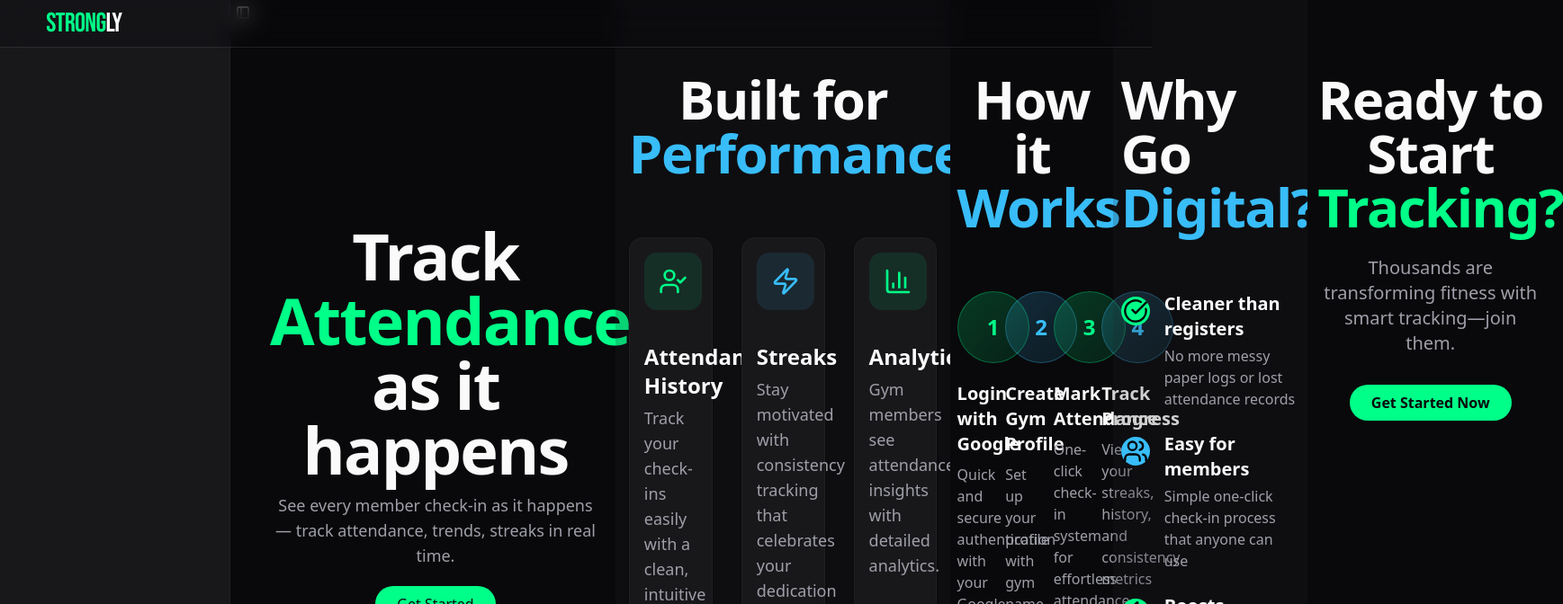
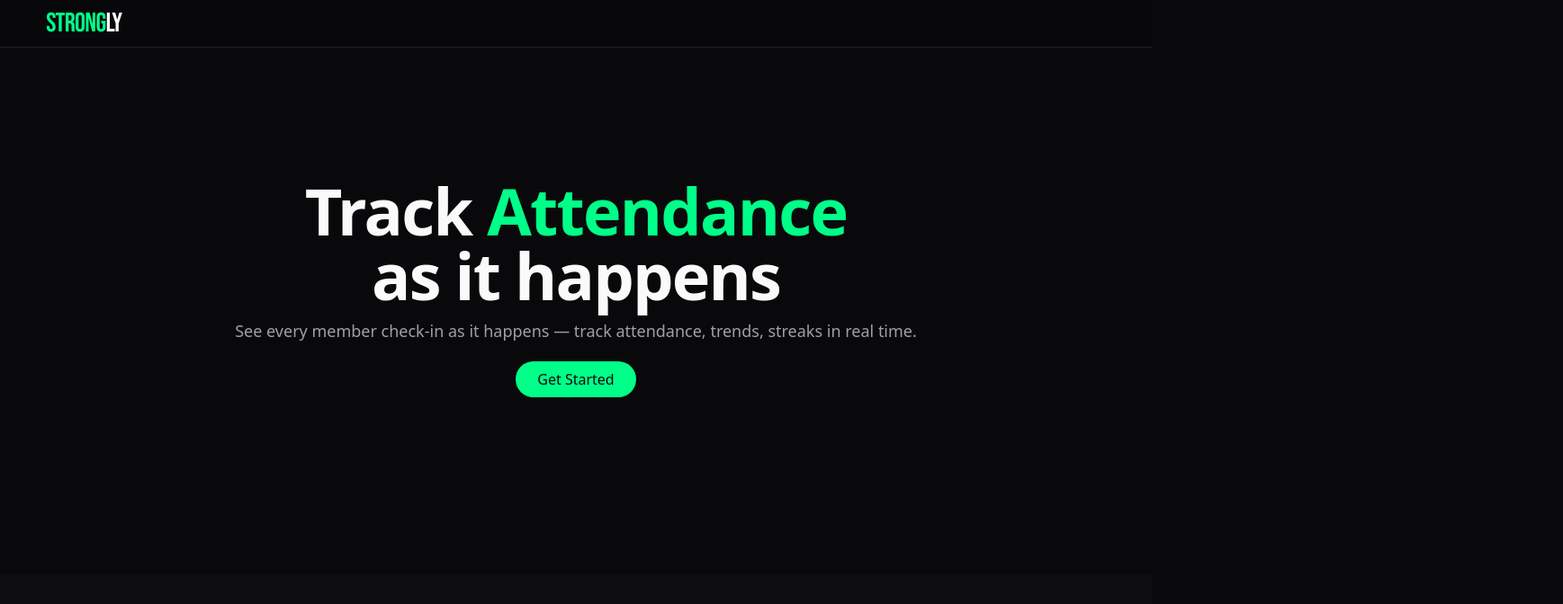
Before and after one commit to sumitdoescode/gym-attendance, a Next.js app: page / in a window 1280 px wide. Shown: the top 672 px of the page at 90% size, 1737 px wide, since content can reach past the window. Built offline with nearby package versions, Linux system fonts and the light colour scheme; no server answers.

Commit message:
helllll yeah

```diff
--- a/app/layout.jsx
+++ b/app/layout.jsx
@@ -42,12 +42,12 @@ export default function RootLayout({ children }) {
                     }}
                 >
                     <ThemeProvider attribute="class" defaultTheme="dark" enableSystem disableTransitionOnChange>
-                        <SidebarProvider>
-                            <AppSidebar />
-                            <SidebarTrigger />
-                            {children}
-                            <Toaster />
-                        </SidebarProvider>
+                        {/* <SidebarProvider> */}
+                        {/* <AppSidebar /> */}
+                        {/* <SidebarTrigger /> */}
+                        {children}
+                        <Toaster />
+                        {/* </SidebarProvider> */}
                     </ThemeProvider>
                 </ClerkProvider>
             </body>
```
